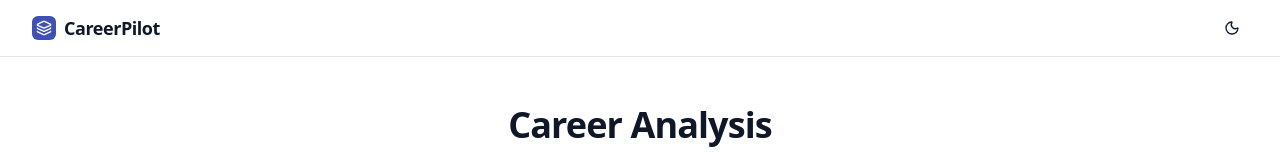
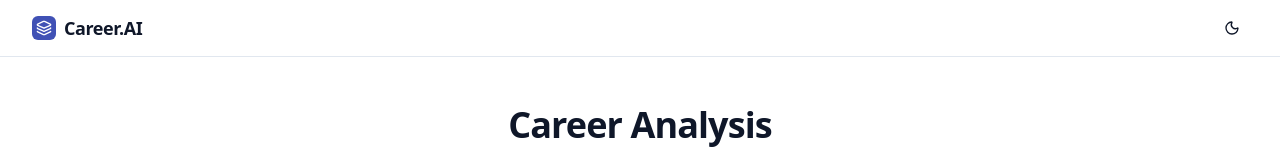
Before and after one commit to M07ammd/CareerAI, a React (Vite) app in the folder frontend/: page / in a window 1280 px wide. Shown: the top 160 px of the page. Built offline with nearby package versions, Linux system fonts and the light colour scheme; no server answers.

Commit message:
chore: commit working tree before audit fixes

```diff
--- a/frontend/src/App.jsx
+++ b/frontend/src/App.jsx
@@ -90,7 +90,7 @@ export default function App() {
         <div className="container mx-auto px-4 md:px-8 h-14 flex items-center justify-between">
           <a className="flex items-center gap-2 font-bold tracking-tight text-lg hover:text-primary transition-colors" href="/">
             <div className="bg-primary text-primary-foreground p-1 rounded-md"><Layers className="h-4 w-4" /></div>
-            <span>CareerPilot</span>
+            <span>Career.AI</span>
           </a>
           <div className="flex items-center gap-2">
             <Button variant="ghost" size="icon" onClick={toggleTheme} aria-label="Toggle theme">
```
